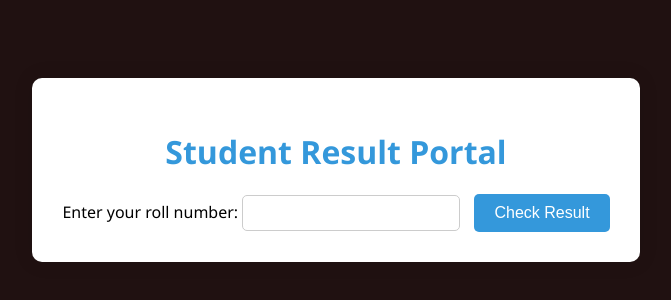
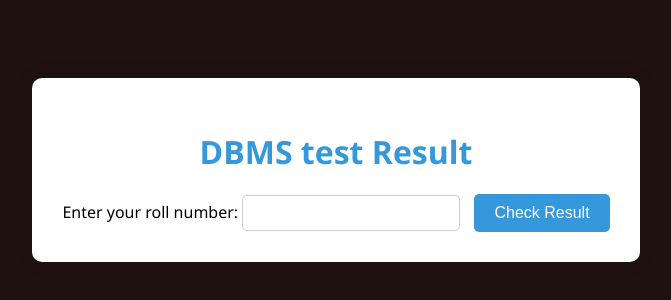
Before and after one commit to urmilbhatt1/student-result-portal, a plain HTML site: page index.html in a window 1280 px wide. Shown: the part 230-530 px from the top of the page, without its empty margins (304-975 px from the left). Drawn offline with Linux system fonts and the light colour scheme.

Commit message:
index.html

```diff
--- a/index.html
+++ b/index.html
@@ -11,7 +11,7 @@
 
 <body>
     <div class="container">
-        <h1>Student Result Portal</h1>
+        <h1>DBMS test Result</h1>
         <label for="rollNumber">Enter your roll number:</label>
         <input type="text" id="rollNumber">
         <button onclick="checkResult()">Check Result</button>
```
